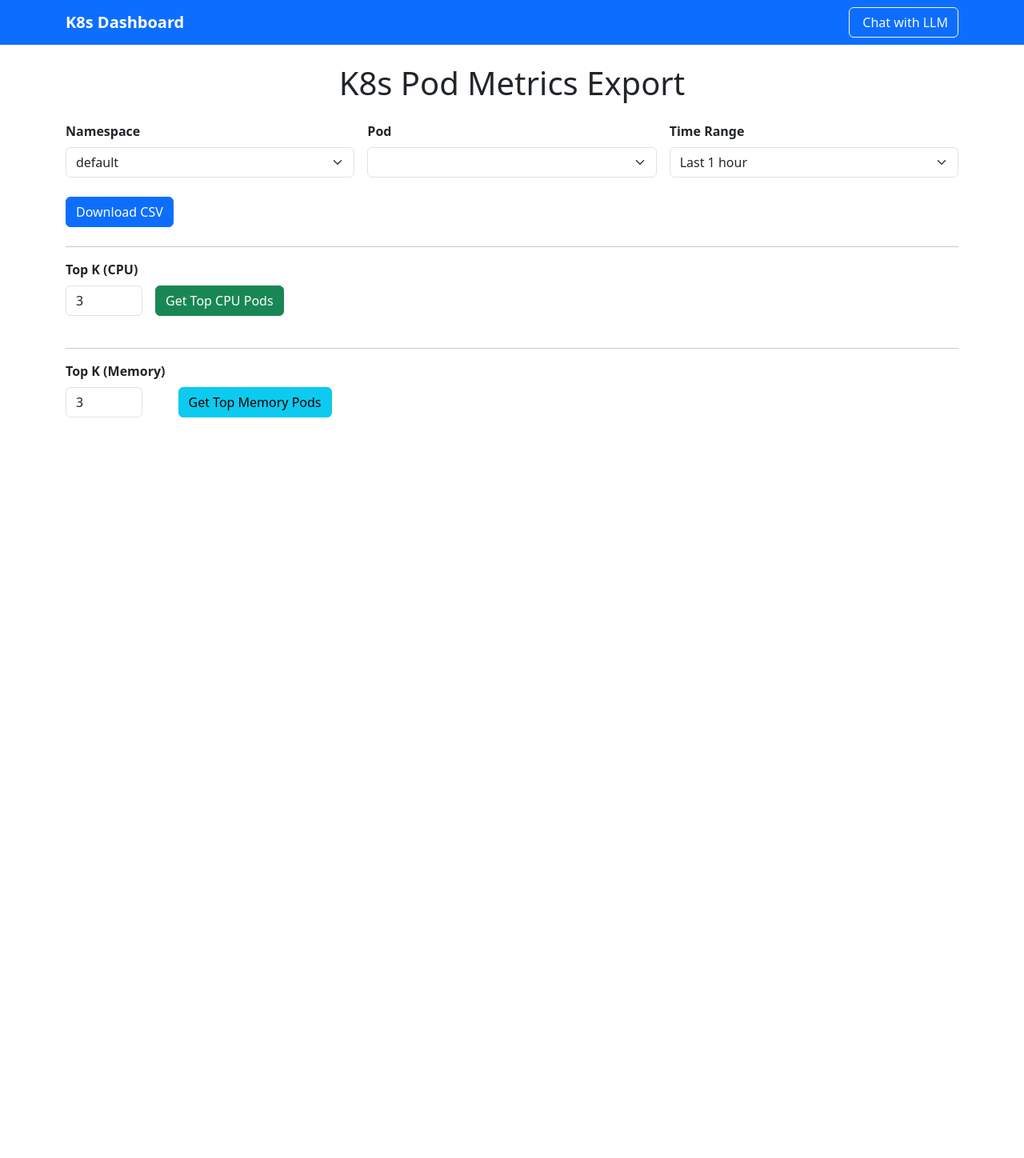
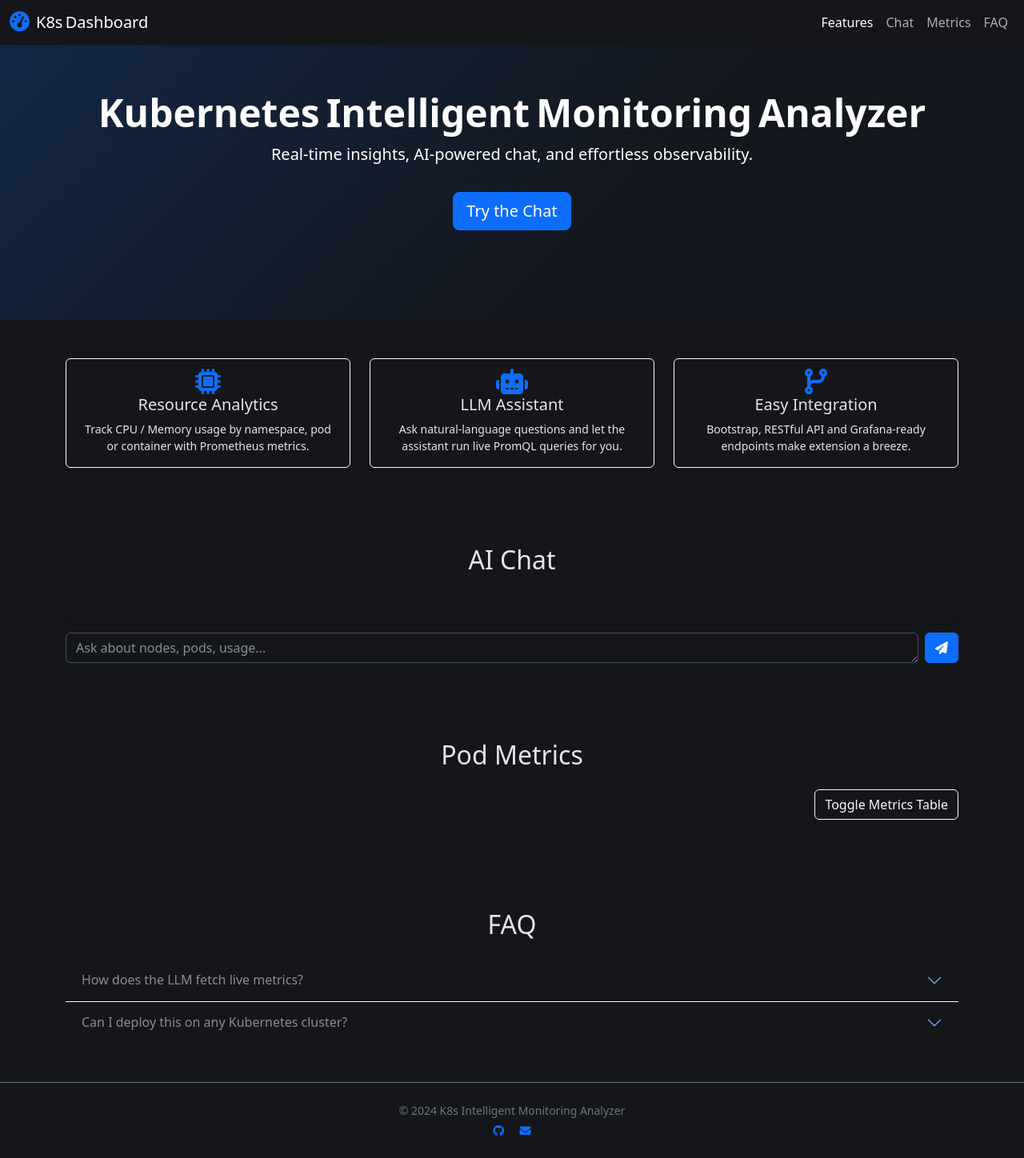
Before and after one commit to finyster/ICPS-project, a FastAPI app: page / in a window 1280 px wide. Shown: the whole page at 80% size. Before the commit the page ends 522 px from the top, so only its background shows below. Run offline with FastAPI, Linux system fonts and the light colour scheme; data that the repository does not hold is empty; some libraries are stand-ins or nearby versions.

Commit message:
"新的對話式畫面，還有function calling加了kwargs跟兩個新的tools功能"

```diff
--- a/my-k8s-api/services/k8s_utils.py
+++ b/my-k8s-api/services/k8s_utils.py
@@ -1,3 +1,4 @@
+#my-k8s-api/services/k8s_utils.py
 from fastapi.responses import JSONResponse
 from config import V1, HAS_K8S
 
--- a/my-k8s-api/templates/index.html
+++ b/my-k8s-api/templates/index.html
@@ -1,255 +1,220 @@
 <!DOCTYPE html>
-<html lang="en">
+<html lang="en" data-bs-theme="dark"><!-- Bootstrap 5.3 原生 dark 調色 -->
 <head>
-        <meta charset="UTF-8"/>
-        <title>K8s Pod Metrics</title>
-        <!-- Bootstrap CSS -->
+  <meta charset="UTF-8">
+  <meta name="viewport" content="width=device-width,initial-scale=1">
+  <title>K8s Intelligent Monitoring Analyzer</title>
+
+  <!-- ✓ Bootstrap & Icons (CDN) -->
   <link href="https://cdn.jsdelivr.net/npm/bootstrap@5.3.0/dist/css/bootstrap.min.css" rel="stylesheet">
+  <link href="https://cdnjs.cloudflare.com/ajax/libs/font-awesome/6.5.2/css/all.min.css" rel="stylesheet">
+
+  <!-- ✓ 主要客製化 -->
   <style>
-            .table-container {
-                margin-top: 1rem;
-                overflow-x: auto;
+  :root{
+    --bs-body-bg:#14161a;          /* 全站深灰底 */
+    --bs-body-color:#e5e5e5;       /* 亮灰字 */
+    --bs-dark-rgb:20,22,26;
+    --bubble-ai:#2b2d33;
+    --bubble-user:#0d6efd;
   }
+  /* ---------- Navbar ---------- */
+  .navbar-brand img{height:38px}
+  /* ---------- Hero ---------- */
+  .hero{padding:7rem 1rem;background:linear-gradient(135deg,#0d6efd33 0%,#0d6efd05 60%);}
+  .hero h1{font-weight:700;font-size:clamp(2rem,5vw,3rem)}
+  /* ---------- Feature cards ---------- */
+  .feature-card{transition:.3s transform}
+  .feature-card:hover{transform:translateY(-6px)}
+  /* ---------- Chat ---------- */
+  #chatWindow{max-height:50vh;overflow-y:auto;padding-bottom:120px}
+  .avatar{width:40px;height:40px;border-radius:50%;object-fit:cover}
+  .bubble{border-radius:1rem;padding:.75rem 1rem;margin-bottom:.5rem;max-width:75%}
+  .bubble-ai{background:var(--bubble-ai)}
+  .bubble-user{background:var(--bubble-user)}
+  /* ---------- FAQ ---------- */
+  .faq-question{cursor:pointer}
+  .faq-answer{display:none}
+  /* ---------- Metrics ---------- */
+  .table-container{max-height:60vh;overflow:auto}
   </style>
 </head>
-    <body>
-        <!-- 假設你的 Navbar 樣子類似這樣 -->
-        <nav class="navbar navbar-expand-lg navbar-dark bg-primary">
-            <div class="container">
-            <a class="navbar-brand fw-bold" href="/">K8s Dashboard</a>
 
-            <!-- 其餘 nav-link ... -->
+<body class="d-flex flex-column min-vh-100">
 
-            <!-- 右側插入按鈕 -->
-            <div class="ms-auto">
-                <a href="/chat" class="btn btn-outline-light d-flex align-items-center gap-1">
-                <i class="bi bi-chat-dots-fill"></i>
-                Chat with LLM
+<!----------------  NAVBAR  ---------------->
+<nav class="navbar navbar-expand-lg bg-dark shadow-sm fixed-top">
+  <div class="container-fluid">
+    <a class="navbar-brand d-flex align-items-center gap-2" href="#">
+      <i class="fa-solid fa-gauge-high fa-lg text-primary"></i> K8s Dashboard
     </a>
+    <button class="navbar-toggler" data-bs-toggle="collapse" data-bs-target="#navCollapse">
+      <span class="navbar-toggler-icon"></span>
+    </button>
+    <div id="navCollapse" class="collapse navbar-collapse">
+      <ul class="navbar-nav ms-auto mb-2 mb-lg-0">
+        <li class="nav-item"><a class="nav-link active" href="#features">Features</a></li>
+        <li class="nav-item"><a class="nav-link" href="#chat">Chat</a></li>
+        <li class="nav-item"><a class="nav-link" href="#metrics">Metrics</a></li>
+        <li class="nav-item"><a class="nav-link" href="#faq">FAQ</a></li>
+      </ul>
     </div>
   </div>
 </nav>
 
-        <div class="container my-4">
-            <h1 class="text-center mb-4">K8s Pod Metrics Export</h1>
+<!----------------  HERO  ---------------->
+<section class="hero text-center text-white">
+  <div class="container">
+    <h1>Kubernetes Intelligent Monitoring Analyzer</h1>
+    <p class="lead">Real‑time insights, AI‑powered chat, and effortless observability.</p>
+    <a href="#chat" class="btn btn-primary btn-lg mt-3">Try the Chat</a>
+  </div>
+</section>
 
-            <!-- Namespace/Pod 選擇區 -->
-            <div class="row g-3 mb-4">
-                <div class="col-12 col-sm-4">
-                    <label for="namespaceSelect" class="form-label fw-bold">Namespace</label>
-                    <select id="namespaceSelect" class="form-select" onchange="loadPods()">
-                    </select>
-                </div>
-                <div class="col-12 col-sm-4">
-                    <label for="podSelect" class="form-label fw-bold">Pod</label>
-                    <select id="podSelect" class="form-select">
-                    </select>
-                </div>
-                <div class="col-12 col-sm-4">
-                    <label for="timeRangeSelect" class="form-label fw-bold">Time Range</label>
-                    <select id="timeRangeSelect" class="form-select">
-                        <option value="5m">Last 5 min</option>
-                        <option value="1h" selected>Last 1 hour</option>
-                        <option value="1d">Last 1 day</option>
-                        <option value="2d">Last 2 days</option>
-                    </select>
+<!----------------  FEATURES  ---------------->
+<section id="features" class="container py-5">
+  <div class="row g-4">
+    <div class="col-md-4">
+      <div class="card bg-dark border-light feature-card h-100">
+        <div class="card-body text-center">
+          <i class="fa-solid fa-microchip fa-2xl text-primary mb-3"></i>
+          <h5 class="card-title">Resource Analytics</h5>
+          <p class="card-text small">Track CPU / Memory usage by namespace, pod or container with Prometheus metrics.</p>
         </div>
       </div>
+    </div>
+    <div class="col-md-4">
+      <div class="card bg-dark border-light feature-card h-100">
+        <div class="card-body text-center">
+          <i class="fa-solid fa-robot fa-2xl text-primary mb-3"></i>
+          <h5 class="card-title">LLM Assistant</h5>
+          <p class="card-text small">Ask natural‑language questions and let the assistant run live PromQL queries for you.</p>
+        </div>
+      </div>
+    </div>
+    <div class="col-md-4">
+      <div class="card bg-dark border-light feature-card h-100">
+        <div class="card-body text-center">
+          <i class="fa-solid fa-code-branch fa-2xl text-primary mb-3"></i>
+          <h5 class="card-title">Easy Integration</h5>
+          <p class="card-text small">Bootstrap, RESTful API and Grafana‑ready endpoints make extension a breeze.</p>
+        </div>
+      </div>
+    </div>
+  </div>
+</section>
 
-            <!-- 下載 CSV 按鈕 -->
-            <div class="mb-4">
-                <button class="btn btn-primary" onclick="downloadCSV()">Download CSV</button>
+<!----------------  CHAT  ---------------->
+<section id="chat" class="container py-5">
+  <h2 class="mb-4 text-center">AI Chat</h2>
+  <div id="chatWindow" class="mb-3 bg-dark rounded p-3 shadow-sm"></div>
+
+  <form id="chatForm" class="d-flex gap-2">
+    <textarea id="msgInput" class="form-control" rows="1" placeholder="Ask about nodes, pods, usage..." required></textarea>
+    <button id="sendBtn" class="btn btn-primary"><i class="fas fa-paper-plane"></i></button>
+  </form>
+</section>
+
+<!----------------  METRICS  ---------------->
+<section id="metrics" class="container py-5">
+  <h2 class="mb-4 text-center">Pod Metrics</h2>
+  <div class="d-grid gap-2 d-md-flex mb-3 justify-content-md-end">
+    <button class="btn btn-outline-light" data-bs-toggle="collapse" data-bs-target="#metricsTable">
+      Toggle Metrics Table
+    </button>
   </div>
 
-            <hr/>
+  <div id="metricsTable" class="collapse table-container">
+    <!-- your existing table HTML can be injected here -->
+    <table class="table table-dark table-sm table-striped">
+      <thead><tr><th>#</th><th>Pod</th><th>CPU (cores)</th><th>Mem</th></tr></thead>
+      <tbody><tr><td colspan="4" class="text-center">Load data…</td></tr></tbody>
+    </table>
+  </div>
+</section>
 
-            <!-- 查詢前 K 名 CPU 區域 -->
-            <div class="row g-3 mb-4 align-items-end">
-                <div class="col-auto">
-                    <label for="topKCpu" class="form-label fw-bold">Top K (CPU)</label>
-                    <input type="number" class="form-control" id="topKCpu" value="3" min="1" style="width:6em;">
-                </div>
-                <div class="col-auto">
-                    <button class="btn btn-success" onclick="loadTopCpu()">Get Top CPU Pods</button>
+<!----------------  FAQ  ---------------->
+<section id="faq" class="container py-5">
+  <h2 class="mb-4 text-center">FAQ</h2>
+  <div class="accordion accordion-flush" id="faqAccordion">
+    <div class="accordion-item bg-dark border-light">
+      <h2 class="accordion-header">
+        <button class="accordion-button collapsed bg-dark text-white-50" data-bs-toggle="collapse" data-bs-target="#faq1">
+          How does the LLM fetch live metrics?
+        </button>
+      </h2>
+      <div id="faq1" class="accordion-collapse collapse" data-bs-parent="#faqAccordion">
+        <div class="accordion-body text-white-50">
+          The assistant calls predefined tool functions that execute PromQL queries against Prometheus and returns JSON results.
         </div>
       </div>
-
-            <div class="table-container">
-                <table class="table table-sm table-bordered table-striped" id="cpuResultTable" style="display:none;">
-                    <thead class="table-light">
-                        <tr>
-                            <th scope="col">#</th>
-                            <th scope="col">Pod</th>
-                            <th scope="col">CPU Usage (cores)</th>
-                            <th scope="col">CPU Usage (%)</th>
-                        </tr>
-                    </thead>
-                    <tbody></tbody>
-                </table>
     </div>
-
-            <hr/>
-
-            <!-- 查詢前 K 名 Memory 區域 -->
-            <div class="row g-3 mb-4 align-items-end">
-                <div class="col-auto">
-                    <label for="topKMem" class="form-label fw-bold">Top K (Memory)</label>
-                    <input type="number" class="form-control" id="topKMem" value="3" min="1" style="width:6em;">
-                </div>
-                <div class="col-auto">
-                    <button class="btn btn-info" onclick="loadTopMemory()">Get Top Memory Pods</button>
+    <div class="accordion-item bg-dark border-light">
+      <h2 class="accordion-header">
+        <button class="accordion-button collapsed bg-dark text-white-50" data-bs-toggle="collapse" data-bs-target="#faq2">
+          Can I deploy this on any Kubernetes cluster?
+        </button>
+      </h2>
+      <div id="faq2" class="accordion-collapse collapse" data-bs-parent="#faqAccordion">
+        <div class="accordion-body text-white-50">
+          Yes. You only need Prometheus scraping kube‑state‑metrics & cadvisor, and expose its <code>/api</code> endpoint to the backend.
         </div>
       </div>
-
-            <div class="table-container">
-                <table class="table table-sm table-bordered table-striped" id="memResultTable" style="display:none;">
-                    <thead class="table-light">
-                        <tr>
-                            <th scope="col">#</th>
-                            <th scope="col">Pod</th>
-                            <th scope="col">Memory Usage</th>
-                            <th scope="col">Memory Usage (%)</th>
-                        </tr>
-                    </thead>
-                    <tbody></tbody>
-                </table>
     </div>
   </div>
+</section>
 
-        <!-- Bootstrap Bundle JS -->
+<!----------------  FOOTER  ---------------->
+<footer class="bg-dark mt-auto py-4 border-top border-secondary">
+  <div class="container text-center small">
+    <p class="mb-1 text-secondary">&copy; 2024 K8s Intelligent Monitoring Analyzer</p>
+    <a href="https://github.com/yourrepo" class="text-primary me-3"><i class="fab fa-github"></i></a>
+    <a href="mailto:dev@example.com" class="text-primary"><i class="fa-solid fa-envelope"></i></a>
+  </div>
+</footer>
+
+<!-- ----------------  JS  ---------------- -->
+<script src="https://code.jquery.com/jquery-3.7.1.min.js"></script>
 <script src="https://cdn.jsdelivr.net/npm/bootstrap@5.3.0/dist/js/bootstrap.bundle.min.js"></script>
+<script src="https://cdn.jsdelivr.net/npm/axios@1.6.7/dist/axios.min.js"></script>
 
 <script>
-            async function loadNamespaces() {
-                try {
-                    let res = await fetch('/api/namespaces');
-                    let data = await res.json();
-                    let nsSelect = document.getElementById('namespaceSelect');
-                    nsSelect.innerHTML = '';
-                    data.namespaces.forEach(ns => {
-                        let opt = document.createElement('option');
-                        opt.value = ns;
-                        opt.text = ns;
-                        nsSelect.appendChild(opt);
+/* ---------- Chat logic（簡化版，保留你原本功能） ---------- */
+const $chatWin  = $('#chatWindow');
+const $msgInput = $('#msgInput');
+const $sendBtn  = $('#sendBtn');
+let history = [], isLoading=false;
+
+$('#chatForm').on('submit',async e=>{
+  e.preventDefault(); if(isLoading) return;
+  const text=$.trim($msgInput.val()); if(!text) return;
+  appendBubble('user',text); $msgInput.val('');
+
+  isLoading=true; $sendBtn.prop('disabled',true);
+  appendBubble('assistant','',true); // loading
+
+  try{
+    const {data}=await axios.post('/api/llm_chat',{user_message:text,history});
+    $('.loading-msg').remove();
+    appendBubble('assistant',data.assistant);
+    history=data.history;
+  }catch(err){
+    $('.loading-msg').remove();
+    appendBubble('assistant','❌ Server error, check console.');
+  }finally{
+    isLoading=false; $sendBtn.prop('disabled',false);
+  }
 });
-                    loadPods();
-                } catch (err) {
-                    alert('Failed to load namespaces. Check backend or RBAC.');
+
+function appendBubble(role,text,loading=false){
+  const row=$('<div class="d-flex mb-2 '+(role==='user'?'justify-content-end':'')+'"></div>');
+  if(role==='assistant'){
+    row.append(`<img class="avatar me-2" src="https://cdn-icons-png.flaticon.com/512/4712/4712109.png">`);
   }
-            }
-
-            async function loadPods() {
-                let ns = document.getElementById('namespaceSelect').value;
-                if (!ns) return;
-                try {
-                    let res = await fetch('/api/pods?namespace=' + ns);
-                    let data = await res.json();
-                    let podSelect = document.getElementById('podSelect');
-                    podSelect.innerHTML = '';
-                    data.pods.forEach(pod => {
-                        let opt = document.createElement('option');
-                        opt.value = pod;
-                        opt.text = pod;
-                        podSelect.appendChild(opt);
-                    });
-                } catch (err) {
-                    alert('Failed to load pods. Check backend or RBAC.');
-                }
-            }
-
-            function downloadCSV() {
-                let ns = document.getElementById('namespaceSelect').value;
-                let pod = document.getElementById('podSelect').value;
-                let rangeValue = document.getElementById('timeRangeSelect').value;
-                if (!ns || !pod) {
-                    alert('Please select Namespace and Pod first.');
-                    return;
-                }
-                let rangeParam = "[" + rangeValue + "]";
-                let url = `/api/export_csv?namespace=${ns}&pod=${pod}&range=${encodeURIComponent(rangeParam)}`;
-                window.location.href = url;
-            }
-
-            async function loadTopCpu() {
-                let ns = document.getElementById('namespaceSelect').value;
-                let k = document.getElementById('topKCpu').value;
-                if (!ns) {
-                    alert('Please select a Namespace first.');
-                    return;
-                }
-                if (!k || parseInt(k) < 1) {
-                    alert('Top K value must be >= 1');
-                    return;
-                }
-                try {
-                    let res = await fetch(`/api/top_cpu?namespace=${ns}&k=${k}`);
-                    let data = await res.json();
-                    renderCpuTable(data.top_k);
-                } catch (err) {
-                    alert('Failed to load top CPU usage data.');
-                }
-            }
-
-            function renderCpuTable(list) {
-                let table = document.getElementById('cpuResultTable');
-                let tbody = table.querySelector('tbody');
-                tbody.innerHTML = '';
-
-                table.style.display = list.length > 0 ? '' : 'none';
-
-                list.forEach((item, idx) => {
-                    let tr = document.createElement('tr');
-                    tr.innerHTML = `
-                        <td>${idx + 1}</td>
-                        <td>${item.pod}</td>
-                        <td>${item.cpu_usage_cores.toFixed(4)}</td>
-                        <td>${item.cpu_usage_percent.toFixed(2)}%</td>
-                    `;
-                    tbody.appendChild(tr);
-                });
-            }
-
-            async function loadTopMemory() {
-                let ns = document.getElementById('namespaceSelect').value;
-                let k = document.getElementById('topKMem').value;
-                if (!ns) {
-                    alert('Please select a Namespace first.');
-                    return;
-                }
-                if (!k || parseInt(k) < 1) {
-                    alert('Top K value must be >= 1');
-                    return;
-                }
-                try {
-                    let res = await fetch(`/api/top_memory?namespace=${ns}&k=${k}`);
-                    let data = await res.json();
-                    renderMemTable(data.top_k);
-                } catch (err) {
-                    alert('Failed to load top Memory usage data.');
-                }
-            }
-
-            function renderMemTable(list) {
-                let table = document.getElementById('memResultTable');
-                let tbody = table.querySelector('tbody');
-                tbody.innerHTML = '';
-
-                table.style.display = list.length > 0 ? '' : 'none';
-
-                list.forEach((item, idx) => {
-                    let tr = document.createElement('tr');
-                    tr.innerHTML = `
-                        <td>${idx + 1}</td>
-                        <td>${item.pod}</td>
-                        <td>${item.memory_human_readable}</td>
-                        <td>${item.memory_usage_percent.toFixed(2)}%</td>
-                    `;
-                    tbody.appendChild(tr);
-                });
-            }
-
-            window.onload = function() {
-                loadNamespaces();
+  const bubble=$('<div class="bubble '+(role==='user'?'bubble-user':'bubble-ai')+'"></div>');
+  if(loading){bubble.addClass('loading-msg').html('<span class="spinner-border spinner-border-sm"></span>');}
+  else      {bubble.text(text);}
+  row.append(bubble); $chatWin.append(row)[0].scrollTop=$chatWin[0].scrollHeight;
 }
 </script>
 </body>
```
Also changed, not shown: my-k8s-api/prompt.txt (+12 -11 lines), my-k8s-api/sample-apps.yaml (added, +72 -0 lines), my-k8s-api/services/llm_assistant.py (+152 -15 lines), my-k8s-api/templates/chat.html (+5 -2 lines), my-k8s-api/test.py (added). Lines whose indentation alone changed are shown as unchanged.
